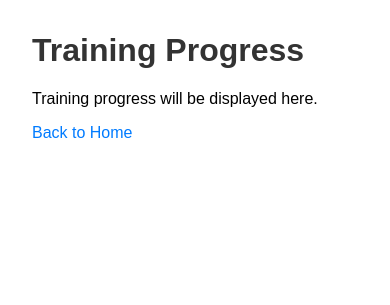
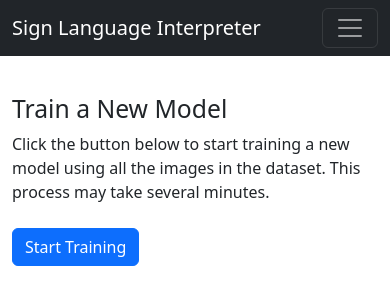
Before and after one commit to Miroredrpo/sign-lang-interpreter, a Flask app: page /training in a window 390 px wide. Shown: the top 305 px of the page. Run offline with Flask 3, Linux system fonts and the light colour scheme.

Commit message:
feat: Implement full application with critical bug fixes and improvements
This commit delivers a complete and functional version of the sign language interpreter application. It includes a polished user interface, GUI-driven asynchronous model training, and real-time sign language recognition. It also addresses several critical bugs and improves the overall robustness and efficiency of the application.

Key Features and Improvements:
- **Asynchronous Training:** The model training process is now run in a background thread, preventing the web application from becoming unresponsive during training.
- **Live Recognition:** The application can now capture video from a webcam, process the frames, and use a trained model to make predictions in real-time. Predictions are sent to the frontend using WebSockets.
- **Polished GUI:** The user interface has been redesigned with Bootstrap for a more modern and user-friendly experience.
- **Multiple Image Upload:** Users can now upload multiple images for the same letter at once.
- **Critical Bug Fixes:**
    - Corrected a `base64` decoding error that was crashing the live recognition feature.
    - Added error handling to the training process to prevent it from failing when a class has too few images for a validation split.
- **Improved Model Handling:**
    - The training process now saves class mappings to a JSON file alongside the trained model.
    - The live recognition feature loads class names from this JSON file, making the system more efficient and reliable.
- **Project Cleanup:**
    - Removed dummy and placeholder files.
    - Restructured the project to follow standard conventions by moving `requirements.txt` and `train.md` to the project root.
- **Enhanced Tests:**
    - The test suite has been expanded to cover the core functionalities of the application, including image upload and training initiation.

```diff
--- a/sign_language_interpreter/requirements.txt
+++ b/requirements.txt
@@ -1,4 +1,5 @@
 Flask
+Flask-SocketIO
 Flask-SQLAlchemy
 TensorFlow
 OpenCV-Python
--- a/sign_language_interpreter/app.py
+++ b/sign_language_interpreter/app.py
@@ -1,14 +1,30 @@
-from flask import Flask, render_template, request, redirect, url_for
+from flask import Flask, render_template, request, redirect, url_for, flash
+from flask_socketio import SocketIO
 from werkzeug.utils import secure_filename
 import os
-from models import db, Image
+import threading
+from datetime import datetime
+from tensorflow.keras.preprocessing.image import ImageDataGenerator
+from .models import db, Image
+from .utils import model_utils
+import numpy as np
+import cv2
+import base64
+from PIL import Image as PILImage
+import io
+import json
 
 app = Flask(__name__)
-app.config.from_object('config.Config')
+app.config.from_object('sign_language_interpreter.config.Config')
+socketio = SocketIO(app)
 db.init_app(app)
 
 with app.app_context():
     db.create_all()
+
+# Global variables to hold the loaded model and class names
+model = None
+class_names = []
 
 def allowed_file(filename):
     return '.' in filename and \
@@ -21,43 +37,191 @@ def index():
 @app.route('/upload', methods=['GET', 'POST'])
 def upload():
     if request.method == 'POST':
-        if 'image' not in request.files:
+        files = request.files.getlist('image')
+        letter = request.form.get('letter', '').upper()
+
+        if not files or not letter:
+            flash("Please select at least one image and specify a letter.", 'warning')
             return redirect(request.url)
-        file = request.files['image']
-        if file.filename == '':
-            return redirect(request.url)
-        if file and allowed_file(file.filename):
-            filename = secure_filename(file.filename)
-            letter = request.form['letter'].upper()
-            if letter:
+
+        uploaded_count = 0
+        for file in files:
+            if file and allowed_file(file.filename):
+                filename = secure_filename(file.filename)
                 letter_dir = os.path.join(app.root_path, 'dataset/training_images', letter)
                 if not os.path.exists(letter_dir):
                     os.makedirs(letter_dir)
+
                 file.save(os.path.join(letter_dir, filename))
+
                 new_image = Image(filename=filename, letter=letter)
                 db.session.add(new_image)
-                db.session.commit()
-                return redirect(url_for('upload'))
+                uploaded_count += 1
+
+        if uploaded_count > 0:
+            db.session.commit()
+            flash(f"Successfully uploaded {uploaded_count} images for the letter '{letter}'.", 'success')
+
+        return redirect(url_for('upload'))
+
     return render_template('upload.html')
 
-@app.route('/training')
+def train_model_in_background():
+    with app.app_context():
+        try:
+            dataset_path = os.path.join(app.root_path, 'dataset/training_images')
+
+            # Check for sufficient images and classes before proceeding
+            min_images_per_class_for_split = 5
+            can_split = True
+            class_dirs = [d for d in os.listdir(dataset_path) if os.path.isdir(os.path.join(dataset_path, d))]
+
+            if not class_dirs or len(class_dirs) < 2:
+                print("Training aborted: Not enough classes to train. Need at least 2.")
+                return
+
+            for class_dir in class_dirs:
+                class_path = os.path.join(dataset_path, class_dir)
+                num_images = len([f for f in os.listdir(class_path) if os.path.isfile(os.path.join(class_path, f))])
+                if num_images < min_images_per_class_for_split:
+                    can_split = False
+                    print(f"Warning: Class '{class_dir}' has only {num_images} images. Validation split will be disabled.")
+                    break
+
+            validation_split = 0.2 if can_split else 0.0
+
+            datagen = ImageDataGenerator(
+                rescale=1./255,
+                rotation_range=20,
+                width_shift_range=0.2,
+                height_shift_range=0.2,
+                shear_range=0.2,
+                zoom_range=0.2,
+                horizontal_flip=True,
+                fill_mode='nearest',
+                validation_split=validation_split
+            )
+
+            train_generator = datagen.flow_from_directory(
+                dataset_path,
+                target_size=(224, 224),
+                batch_size=32,
+                class_mode='categorical',
+                subset='training'
+            )
+
+            validation_generator = None
+            if can_split:
+                validation_generator = datagen.flow_from_directory(
+                    dataset_path,
+                    target_size=(224, 224),
+                    batch_size=32,
+                    class_mode='categorical',
+                    subset='validation'
+                )
+                if validation_generator.n == 0:
+                    validation_generator = None
+
+            if train_generator.n == 0:
+                print("Not enough images to train. Please upload more images.")
+                return
+
+            num_classes = len(train_generator.class_indices)
+            model = model_utils.create_model(num_classes)
+            model_utils.compile_model(model)
+            model_utils.train_model(model, train_generator, validation_generator, epochs=5)
+
+            timestamp = datetime.now().strftime("%Y%m%d-%H%M%S")
+            timestamp = datetime.now().strftime("%Y%m%d-%H%M%S")
+            model_name_base = f"sign_language_model_{timestamp}"
+            model_filename = f"{model_name_base}.h5"
+            class_indices_filename = f"{model_name_base}_classes.json"
+
+            models_dir = os.path.join(app.root_path, 'models')
+            if not os.path.exists(models_dir):
+                os.makedirs(models_dir)
+
+            # Save the model
+            model_utils.save_model(model, os.path.join(models_dir, model_filename))
+
+            # Save the class indices
+            class_indices = train_generator.class_indices
+            # Invert the dictionary to map index to class name
+            class_names_map = {v: k for k, v in class_indices.items()}
+            with open(os.path.join(models_dir, class_indices_filename), 'w') as f:
+                json.dump(class_names_map, f)
+
+            print(f"Training complete. Model saved as {model_filename}")
+        except Exception as e:
+            print(f"An error occurred during training: {e}")
+
+@app.route('/training', methods=['GET', 'POST'])
 def training():
+    if request.method == 'POST':
+        training_thread = threading.Thread(target=train_model_in_background)
+        training_thread.start()
+        flash("Training has started in the background. This may take several minutes.")
+        return redirect(url_for('training'))
+
     return render_template('training.html')
 
 @app.route('/live_recognition', methods=['GET', 'POST'])
 def live_recognition():
+    global model, class_names
     models_dir = os.path.join(app.root_path, 'models')
     if not os.path.exists(models_dir):
         os.makedirs(models_dir)
     models = [f for f in os.listdir(models_dir) if f.endswith('.h5')]
 
     if request.method == 'POST':
-        selected_model = request.form.get('model')
-        # Load the selected model and perform recognition
-        # (recognition logic to be implemented)
-        print(f"Selected model: {selected_model}")
+        selected_model_name = request.form.get('model')
+        if selected_model_name:
+            model_path = os.path.join(models_dir, selected_model_name)
+            class_map_path = os.path.join(models_dir, selected_model_name.replace('.h5', '_classes.json'))
+
+            if not os.path.exists(class_map_path):
+                flash(f"Error: Class mapping file not found for model '{selected_model_name}'.", 'danger')
+                return redirect(url_for('live_recognition'))
+
+            model = model_utils.load_model(model_path)
+            with open(class_map_path, 'r') as f:
+                class_names_map = json.load(f)
+                # Convert keys from string back to integer and create a list of names
+                class_names = [class_names_map[str(i)] for i in range(len(class_names_map))]
+
+            flash(f"Model '{selected_model_name}' loaded successfully.", 'success')
+        else:
+            flash("Please select a model.", 'warning')
 
     return render_template('live_recognition.html', models=models)
 
+@socketio.on('image')
+def handle_image(image_data):
+    if model is None:
+        return
+
+    try:
+        # Decode the base64 image
+        image_data_decoded = base64.b64decode(image_data.split(',')[1])
+        pil_image = PILImage.open(io.BytesIO(image_data_decoded))
+
+        # Convert to a format that OpenCV can handle
+        frame = cv2.cvtColor(np.array(pil_image), cv2.COLOR_RGB2BGR)
+
+        # Preprocess the frame for the model
+        img = cv2.resize(frame, (224, 224))
+        img_array = np.expand_dims(img, axis=0)
+        img_array = img_array / 255.0
+
+        # Make a prediction
+        prediction = model.predict(img_array)
+        predicted_class_index = np.argmax(prediction)
+        predicted_letter = class_names[predicted_class_index]
+
+        # Send the prediction back to the client
+        socketio.emit('prediction_result', {'letter': predicted_letter})
+    except Exception as e:
+        print(f"Error processing image: {e}")
+
 if __name__ == '__main__':
-    app.run(debug=True)
+    socketio.run(app, debug=True)
--- a/sign_language_interpreter/static/css/style.css
+++ b/sign_language_interpreter/static/css/style.css
@@ -1,34 +1,24 @@
 body {
-    font-family: sans-serif;
-    margin: 2em;
+    padding-top: 70px; /* Add padding for the fixed navbar */
 }
 
-h1 {
-    color: #333;
+.jumbotron {
+    padding: 4rem 2rem;
+    margin-bottom: 2rem;
+    background-color: #f8f9fa;
+    border-radius: .3rem;
 }
 
-ul {
-    list-style-type: none;
-    padding: 0;
+#prediction-result h2 {
+    font-size: 4rem;
+    font-weight: 300;
+    color: #212529;
 }
 
-li {
-    margin-bottom: 1em;
+.container {
+    max-width: 960px;
 }
 
-a {
-    text-decoration: none;
-    color: #007bff;
+.navbar {
+    margin-bottom: 20px;
 }
-
-form {
-    margin-top: 2em;
-}
-
-button {
-    padding: 0.5em 1em;
-    background-color: #007bff;
-    color: white;
-    border: none;
-    cursor: pointer;
-}
--- /dev/null
+++ b/sign_language_interpreter/templates/base.html
@@ -0,0 +1,39 @@
+<!DOCTYPE html>
+<html lang="en">
+<head>
+    <meta charset="UTF-8">
+    <meta name="viewport" content="width=device-width, initial-scale=1.0">
+    <title>{% block title %}Sign Language Interpreter{% endblock %}</title>
+    <link href="https://cdn.jsdelivr.net/npm/bootstrap@5.3.0/dist/css/bootstrap.min.css" rel="stylesheet">
+    <link rel="stylesheet" href="{{ url_for('static', filename='css/style.css') }}">
+</head>
+<body>
+    <nav class="navbar navbar-expand-lg navbar-dark bg-dark fixed-top">
+        <div class="container-fluid">
+            <a class="navbar-brand" href="{{ url_for('index') }}">Sign Language Interpreter</a>
+            <button class="navbar-toggler" type="button" data-bs-toggle="collapse" data-bs-target="#navbarNav" aria-controls="navbarNav" aria-expanded="false" aria-label="Toggle navigation">
+                <span class="navbar-toggler-icon"></span>
+            </button>
+            <div class="collapse navbar-collapse" id="navbarNav">
+                <ul class="navbar-nav">
+                    <li class="nav-item">
+                        <a class="nav-link" href="{{ url_for('upload') }}">Upload</a>
+                    </li>
+                    <li class="nav-item">
+                        <a class="nav-link" href="{{ url_for('training') }}">Train</a>
+                    </li>
+                    <li class="nav-item">
+                        <a class="nav-link" href="{{ url_for('live_recognition') }}">Live Recognition</a>
+                    </li>
+                </ul>
+            </div>
+        </div>
+    </nav>
+
+    <div class="container mt-4">
+        {% block content %}{% endblock %}
+    </div>
+
+    <script src="https://cdn.jsdelivr.net/npm/bootstrap@5.3.0/dist/js/bootstrap.bundle.min.js"></script>
+</body>
+</html>
--- a/sign_language_interpreter/templates/training.html
+++ b/sign_language_interpreter/templates/training.html
@@ -1,14 +1,24 @@
-<!DOCTYPE html>
-<html lang="en">
-<head>
-    <meta charset="UTF-8">
-    <meta name="viewport" content="width=device-width, initial-scale=1.0">
-    <title>Training Progress</title>
-    <link rel="stylesheet" href="{{ url_for('static', filename='css/style.css') }}">
-</head>
-<body>
-    <h1>Training Progress</h1>
-    <p>Training progress will be displayed here.</p>
-    <a href="{{ url_for('index') }}">Back to Home</a>
-</body>
-</html>
+{% extends "base.html" %}
+
+{% block title %}Train Model{% endblock %}
+
+{% block content %}
+    <h2>Train a New Model</h2>
+    <p>Click the button below to start training a new model using all the images in the dataset. This process may take several minutes.</p>
+
+    <form action="{{ url_for('training') }}" method="post" class="mt-4">
+        <button type="submit" class="btn btn-primary">Start Training</button>
+    </form>
+
+    {% with messages = get_flashed_messages(with_categories=true) %}
+      {% if messages %}
+        <div class="mt-4">
+        {% for category, message in messages %}
+          <div class="alert alert-{{ category or 'info' }}" role="alert">
+            {{ message }}
+          </div>
+        {% endfor %}
+        </div>
+      {% endif %}
+    {% endwith %}
+{% endblock %}
```
Also changed, not shown: sign_language_interpreter/static/js/main.js (+41 -2 lines), sign_language_interpreter/templates/index.html (+15 -18 lines), sign_language_interpreter/templates/live_recognition.html (+30 -23 lines), sign_language_interpreter/templates/upload.html (+19 -21 lines), tests/test_app.py (+53 -5 lines), train.md (+16 -18 lines), 1 other file.
